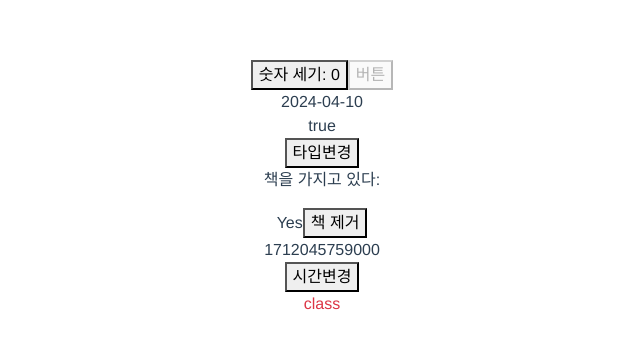
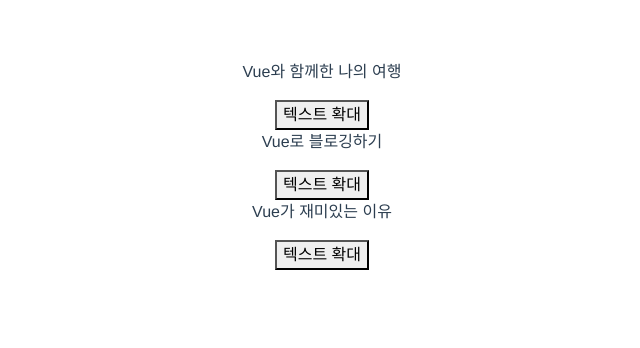
Before and after one commit to HyunHos/vue3-study, a Vue app in the folder vue_bootstrap/: page / in a window 1280 px wide. Shown: the top 348 px of the page, without its empty margins (318-958 px from the left). Built offline with nearby package versions, Linux system fonts and the light colour scheme.

Commit message:
컴포넌트 기초

```diff
--- a/vue_bootstrap/src/App.vue
+++ b/vue_bootstrap/src/App.vue
@@ -1,111 +1,27 @@
+<script setup>
+  import { ref } from 'vue';
+  import BlogPost from './components/BlogPost.vue';
+  import NoteBook from './components/NoteBook.vue';
+
+  const posts = ref([
+    { id : 1, title : "Vue와 함께한 나의 여행" },
+    { id : 2, title : "Vue로 블로깅하기" },
+    { id : 3, title : "Vue가 재미있는 이유" }
+  ])
+
+  const postFontSize = ref(1);
+
+</script>
+
 <template>
-  <div>
-    <button @click="increment">숫자 세기: {{ count }}</button>
-    <button :disabled="isShow">버튼</button>
-    <div :title="formatDate()">{{formatDate()}}</div>
-    <div>{{isShow}}</div>
-    <button @click="changetype">타입변경</button>
+  <div :style="{fontSize : postFontSize + 'em'}">
+    <BlogPost v-for="post in posts" :key="post.id" :title="post.title" @enlarge-text='postFontSize += 1'></BlogPost>
 
-
-  <p>책을 가지고 있다:</p>
-  <span>{{ publishedBooksMessage }}</span>
-  <button @click="removebook">책 제거</button>
-
-  <div>{{now}}</div>
-  <button @click="changenow">시간변경</button>
-  <div :class="classObject">class</div>
+    <NoteBook></NoteBook>
   </div>
 </template>
 
-<script setup>
- import {ref, onMounted, computed } from 'vue'
 
- // 반응적인 상태의 속성
- const count = ref(0);
- const isShow = ref(true);
- const author = ref({books : ['1', '2', '3']})
- const now  = computed(() => Date.now());
-
- const classObject = ref({
-  'active' : false,
-  'text-danger' : true,
- })
-
- // 속성 값을 변경하고 업데이트 할 수 있는 함수.
- function increment() {
-  count.value++
- }
-
- // v-bind 용 함수
- function formatDate(){
-  return "2024-04-10";
- }
-
- // number 타입 count변수를 string으로 변경
- function changetype(){
-  count.value = '20'
- }
-
- // 계산된 속성
- const publishedBooksMessage = computed(()=> {
-  return author.value.books.length > 0 ? 'Yes' : 'No'
- })
-
- // 책제거 함수
- function removebook (){
-  author.value.books.pop();
- }
-
- // now 값 변경 함수
- function changenow(){
-  now.value = Date.now();
- }
- // 생명 주기 훅
- onMounted(()=>{
-  console.log(`숫자 세기의 초기값은 ${ count.value }입니다.`)
-  console.log(isShow)
-  console.log(isShow.value)
- })
-
-  // export default {
-  //   name: 'App',
-  //   data(){
-  //     return {
-  //       nav_list : [
-  //         {name : "Hom", class:"text-primary"},
-  //         {name : "Link", class:"text-primary"},
-  //         {name : "Dropdown", class:"text-primary"},
-  //         {name : "Disabled", class:"text-primary"}
-  //       ],
-  //       count : 0,
-  //     }
-  //   },
-
-  //   methods: {
-  //     increaes(){
-  //       this.count++
-  //     },
-  //     // 모달창 show/hide
-  //     open_modal(){
-
-  //     }
-
-  //   },
-
-  //   components: {
-  //   },
-
-  //   created : function(){
-  //     console.log("created!")
-  //   }
-  // }
-</script>
-
-<script>
-export default {
-
-}
-</script>
 <style>
 #app {
   font-family: Avenir, Helvetica, Arial, sans-serif;
--- /dev/null
+++ b/vue_bootstrap/src/components/BlogPost.vue
@@ -0,0 +1,15 @@
+<script setup>
+    import { defineProps, defineEmits } from "vue";
+
+    defineProps(['title'])
+    const emit = defineEmits(['enlarge-text'])
+
+</script>
+
+<template>
+    <div class="blog-post">
+        <p>{{title}}</p>
+        <button @click="emit('enlarge-text')">텍스트 확대</button>
+    </div>
+
+</template>
--- /dev/null
+++ b/vue_bootstrap/src/components/NoteBook.vue
@@ -0,0 +1,185 @@
+<template>
+  <div v-show="false">
+    <button @click="increment">숫자 세기: {{ count }}</button>
+    <button :disabled="isShow">버튼</button>
+    <div :title="formatDate()">{{formatDate()}}</div>
+    <div>{{isShow}}</div>
+    <button @click="changetype">타입변경</button>
+
+
+  <p>책을 가지고 있다:</p>
+  <span>{{ publishedBooksMessage }}</span>
+  <button @click="removebook">책 제거</button>
+
+  <div>{{now}}</div>
+  <button @click="changenow">시간변경</button>
+  <div :class="classObject">class</div>
+
+  <div>
+    <!-- <p v-if="isshow">1</p> -->
+    <p v-if="true">2</p>
+  </div>
+
+  <!-- v-for -->
+  <div>
+    <li v-for="({message}, index) in items" :key="index">
+      {{message}}
+    </li>
+  </div>
+
+  <!-- v-for 숫자 -->
+  <div>
+    <li v-for="(item, index) in 10" :key="index">{{item}}, {{index}}</li>
+  </div>
+
+  <!-- 이벤트 핸들링 -->
+  <button @click="greet">안녕</button>
+
+  <!-- Form 입력 바인딩 -->
+  <span>
+    <input :value="text" >
+    <button @click="showtext">출력
+    </button>
+  </span>
+
+  <span>
+    <input v-model="text">
+  </span>
+
+  <input v-model.trim="age" />
+
+  <input ref="inputref"/>
+
+  <div>
+    <li v-for="item in items" :key="item" ref="itemRefs">{{item.message}}</li>
+  </div>
+  </div>
+</template>
+
+<script setup>
+ import {ref, onMounted, computed, watch } from 'vue'
+
+ // 반응적인 상태의 속성
+ const count = ref(0);
+ const isShow = ref(true);
+ const author = ref({books : ['1', '2', '3']})
+ const now  = computed(() => Date.now());
+ const text = ref("abcdefg");
+ const inputref = ref(null);
+
+ const itemRefs = ref([]);
+ const classObject = ref({
+  'active' : false,
+  'text-danger' : true,
+ })
+ const items = ref([{message : 'Foo'}, {message : 'Bar'}]);
+
+ items.value.forEach((element, idx) => {
+  console.log(element, idx)
+ });
+
+const name = ref('Vue.js')
+
+function showtext(){
+  alert(`안녕 ${text.value}!`)
+}
+function greet(event) {
+  alert(`안녕 ${name.value}!`)
+  // 'event'는 네이티브 DOM 이벤트 객체입니다.
+  if (event) {
+    alert(event.target.tagName)
+  }
+}
+
+ // 속성 값을 변경하고 업데이트 할 수 있는 함수.
+ function increment() {
+  count.value++
+ }
+
+ // v-bind 용 함수
+ function formatDate(){
+  return "2024-04-10";
+ }
+
+ // number 타입 count변수를 string으로 변경
+ function changetype(){
+  count.value = '20'
+ }
+
+ // 계산된 속성
+ const publishedBooksMessage = computed(()=> {
+  return author.value.books.length > 0 ? 'Yes' : 'No'
+ })
+
+ // 책제거 함수
+ function removebook (){
+  author.value.books.pop();
+ }
+
+ // now 값 변경 함수
+ function changenow(){
+  now.value = Date.now();
+ }
+ // 생명 주기 훅
+ onMounted(() => {
+    console.log('onMouteed가 호출 되었습니다.', this);
+
+    // if(inputref.value){
+    //   console.log(inputref.value)
+    //   inputref.value.focus()
+    // }
+
+    console.log(itemRefs.value[0])
+ })
+
+  // 감시자
+  watch(text, function(newValue, oldValue){
+    console.log(`new value : ${newValue} / old value : ${oldValue}`);
+  })
+
+
+
+  // export default {
+  //   name: 'App',
+  //   data(){
+  //     return {
+  //       nav_list : [
+  //         {name : "Hom", class:"text-primary"},
+  //         {name : "Link", class:"text-primary"},
+  //         {name : "Dropdown", class:"text-primary"},
+  //         {name : "Disabled", class:"text-primary"}
+  //       ],
+  //       count : 0,
+  //     }
+  //   },
+
+  //   methods: {
+  //     increaes(){
+  //       this.count++
+  //     },
+  //     // 모달창 show/hide
+  //     open_modal(){
+
+  //     }
+
+  //   },
+
+  //   components: {
+  //   },
+
+  //   created : function(){
+  //     console.log("created!")
+  //   }
+  // }
+</script>
+
+<style>
+#app {
+  font-family: Avenir, Helvetica, Arial, sans-serif;
+  -webkit-font-smoothing: antialiased;
+  -moz-osx-font-smoothing: grayscale;
+  text-align: center;
+  color: #2c3e50;
+  margin-top: 60px;
+}
+</style>
```
